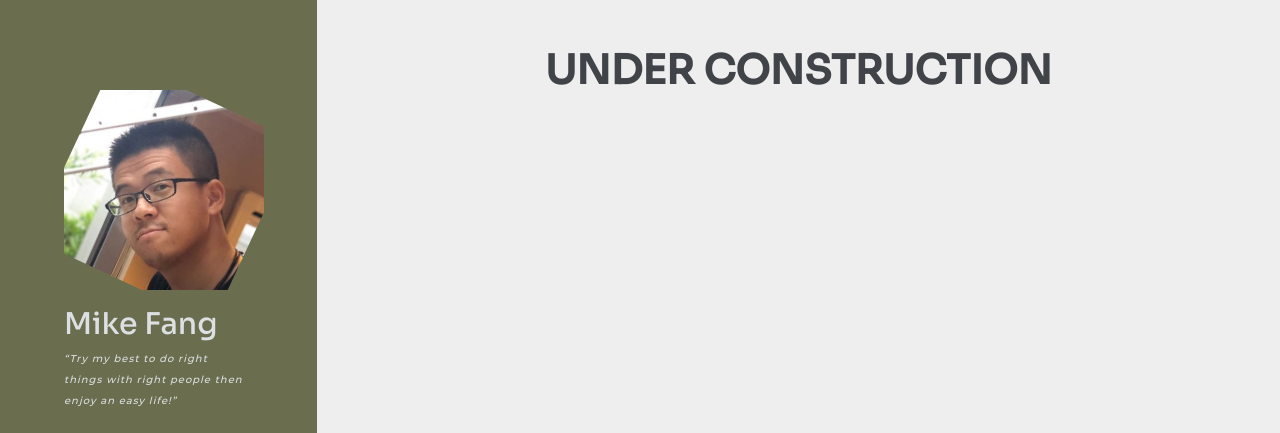
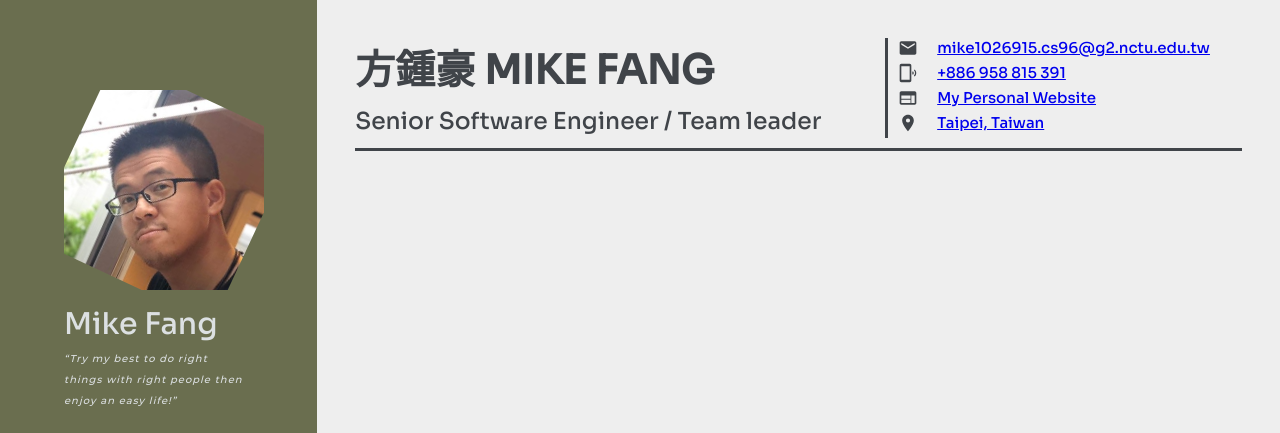
Before and after one commit to mike1026915/mike-fantasy, a Gatsby site: page / in a window 1280 px wide. Shown: the top 433 px of the page. Built offline with nearby package versions, Linux system fonts and the light colour scheme; Gatsby itself is replaced by a stand-in of ours.

Commit message:
Resume header

```diff
--- a/src/components/Contacts.js
+++ b/src/components/Contacts.js
@@ -76,6 +76,10 @@ const StyledUl = styled.ul`
         width: 1.5rem;
         height: 1.5rem;
         fill: var(--white);
+
+        :hover {
+            opacity: 0.7;
+        }
     }
 `
 
--- a/src/components/Content.js
+++ b/src/components/Content.js
@@ -7,7 +7,7 @@ const StyledContent = styled.main`
     min-height: 100vh;
     height: 100%;
     width: 100%;
-    padding: 15px 30px;
+    padding: 3%;
     transition: all 0.5s ease 0s;
 
     @media (min-width: 100vh) {
--- a/src/components/Sidebar.js
+++ b/src/components/Sidebar.js
@@ -87,7 +87,7 @@ export default function Sidebar(props) {
     useEffect(() => {
         const onTransitionStart = (event) => {
             const transformMatrixList = window.getComputedStyle(domRef.current.firstChild)
-                .getPropertyValue('transform').slice(7, -1).split(',').map(x => parseInt(x, 10));
+                ?.getPropertyValue('transform')?.slice(7, -1)?.split(',').map(x => parseInt(x, 10));
 
             if (
                 transformMatrixList[0] === 1 &&
--- a/src/components/resume/Header.js
+++ b/src/components/resume/Header.js
@@ -1,23 +1,93 @@
 import React from 'react';
-import Contact from './contact';
+import styled from 'styled-components';
 
-const Header = ({ name, role, contacts }) => (
-<header>
-    <div>
-        <h1>
-        Under Construction
-        </h1>
-        <h2>
+import { MdMail } from "react-icons/md";
+import { MdPhonelinkRing } from "react-icons/md";
+import { MdWeb } from "react-icons/md";
+import { MdLocationOn } from "react-icons/md";
 
-        </h2>
-    </div>
-    <div>
-        {/*contacts &&
-        Object.keys(contacts).map(key => (
-            <Contact key={key} field={key} value={contacts[key]} />
-        ))*/}
-    </div>
-</header>
-);
+const StyledHeader = styled.header`
+    display: flex;
+    justify-content: space-between;
+    border-bottom: solid;
+    padding-bottom: 1rem;
+`
+const Name = styled.h1`
+    margin-bottom: 1rem;
+`
+
+const Title = styled.h3`
+`
+
+const Left = styled.div`
+    flex-grow: 2;
+`
+
+const Right = styled.div`
+    flex-grow: 1;
+    display: flex;
+    flex-direction: column;
+    justify-items: space-between;
+    border-left: solid;
+    padding-left: 1rem;
+
+    a {
+        font-size: 1.5rem;
+        margin-left: 1.5rem;
+    }
+
+`
+const CONTACT_ICON = {
+    phone: (<MdPhonelinkRing />),
+    email: (<MdMail />),
+    website: (<MdWeb />),
+    location: (<MdLocationOn />),
+}
+
+const ContactItem = styled.div`
+    display: flex;
+`
+
+const Header = (props) => {
+    const {
+        name,
+        chineseName,
+        title,
+        contacts
+    } = props;
+
+    const contactItems = Object.keys(contacts).map((key) => {
+        return (
+            <ContactItem>
+                {CONTACT_ICON[key]}
+                &nbsp;
+                <a
+                    key={key}
+                    href={contacts[key].link}
+                    target="_blank"
+                    rel="noopener noreferrer"
+                >
+                    {contacts[key].text}
+                </a>
+            </ContactItem>
+        )
+    });
+
+    return (
+        <StyledHeader>
+            <Left>
+                <Name>
+                    {chineseName} {name}
+                </Name>
+                <Title>
+                    {title}
+                </Title>
+            </Left>
+            <Right>
+                {contactItems}
+            </Right>
+        </StyledHeader>
+    );
+};
 
 export default Header;
--- a/src/data/profile.json
+++ b/src/data/profile.json
@@ -1,9 +1,21 @@
 {
-    "contact": {
-        "phone": "+886 958-815-391",
-        "email": "mike1026915.cs96@g2.nctu.edu.tw",
-        "website": "https://www.mike-fang.com",
-        "location": "Taipei, Taiwan"
+    "contacts": {
+        "email": {
+            "link": "mailto:mike1026915.cs96@g2.nctu.edu.tw",
+            "text": "mike1026915.cs96@g2.nctu.edu.tw"
+        },
+        "phone": {
+            "link": "tel:+886958815391",
+            "text": "+886 958 815 391"
+        },
+        "website": {
+            "link": "https://www.mike-fang.com",
+            "text": "My Personal Website"
+        },
+        "location": {
+            "link": "https://en.wikipedia.org/wiki/Taipei",
+            "text": "Taipei, Taiwan"
+        }
     },
     "skills": [
         {
@@ -120,7 +132,7 @@
             "end": "01/2016"
         }
     ],
-    "role": "Senior Software Engineer / Team leader",
+    "title": "Senior Software Engineer / Team leader",
     "projects": [
         {
             "name": "Gatsby resume starter",
@@ -129,6 +141,7 @@
             "link": "https://github.com/barancezayirli/gatsby-resume-tailwind"
         }
     ],
-    "name": "Chung-Hao (Mike) Fang / 方鍾豪",
+    "name": "Mike Fang",
+    "chineseName": "方鍾豪",
     "Hobby": ["Reading", "Cooking", "Traveling", "Singing" , "Chatting with Friends"]
 }
--- a/src/pages/index.js
+++ b/src/pages/index.js
@@ -13,7 +13,12 @@ export default function IndexPage() {
         subTitle="Profile"
         ogType="profile"
       />
-      <Header />
+      <Header
+        name={resume.name}
+        chineseName={resume.chineseName}
+        title={resume.title}
+        contacts={resume.contacts}
+      />
     </Layout>
   );
 }
--- a/src/styles/Typography.js
+++ b/src/styles/Typography.js
@@ -36,23 +36,28 @@ const Typography = createGlobalStyle`
       font-weight: 300;
     }
 
+    a {
+      color: var(--grey);
+      text-decoration-color: var(--brown);
+    }
+
   }
 
   p, li {
     letter-spacing: 0.5px;
+    margin: 0;
     font-family: 'Sora', 'Montserrat', -apple-system, BlinkMacSystemFont, "Segoe UI", Roboto, Helvetica, Arial, sans-serif;
   }
 
   h1 {
     font-weight: 700;
     text-transform: uppercase;
-    text-align: center;
-    margin: 3rem;
+    margin: 0;
   }
 
   h2 {
     font-weight: 500;
-    margin: 1.5rem,
+    margin: 0;
   }
 
   h3,h4,h5,h6 {
@@ -60,10 +65,6 @@ const Typography = createGlobalStyle`
     margin: 0;
   }
 
-  a {
-    color: var(--grey);
-    text-decoration-color: var(--brown);
-  }
 
   mark, .mark {
     background: var(--light-green);
```
Also changed, not shown: src/components/resume/Education.js (added), src/components/resume/Experience.js (added), src/components/resume/Item.js (added), src/components/resume/Skills.js (added), src/components/resume/Summary.js (added), src/components/resume/Tag.js (added).
